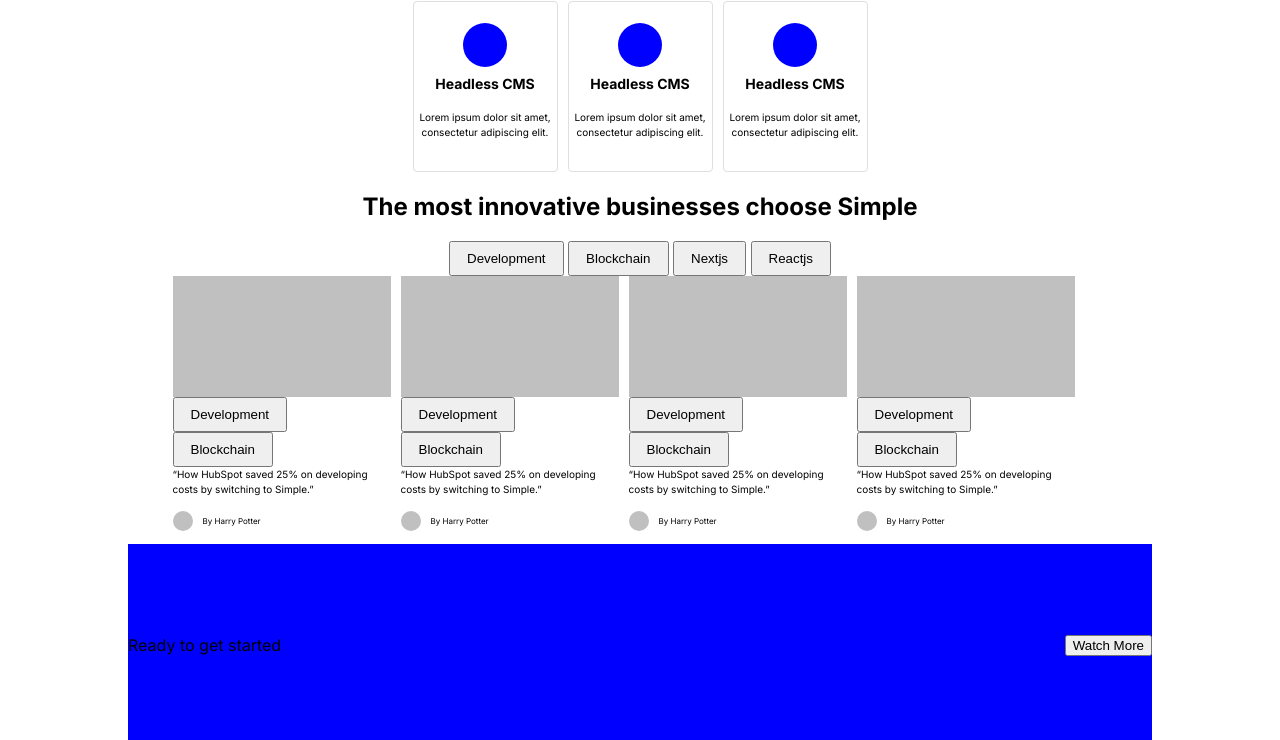
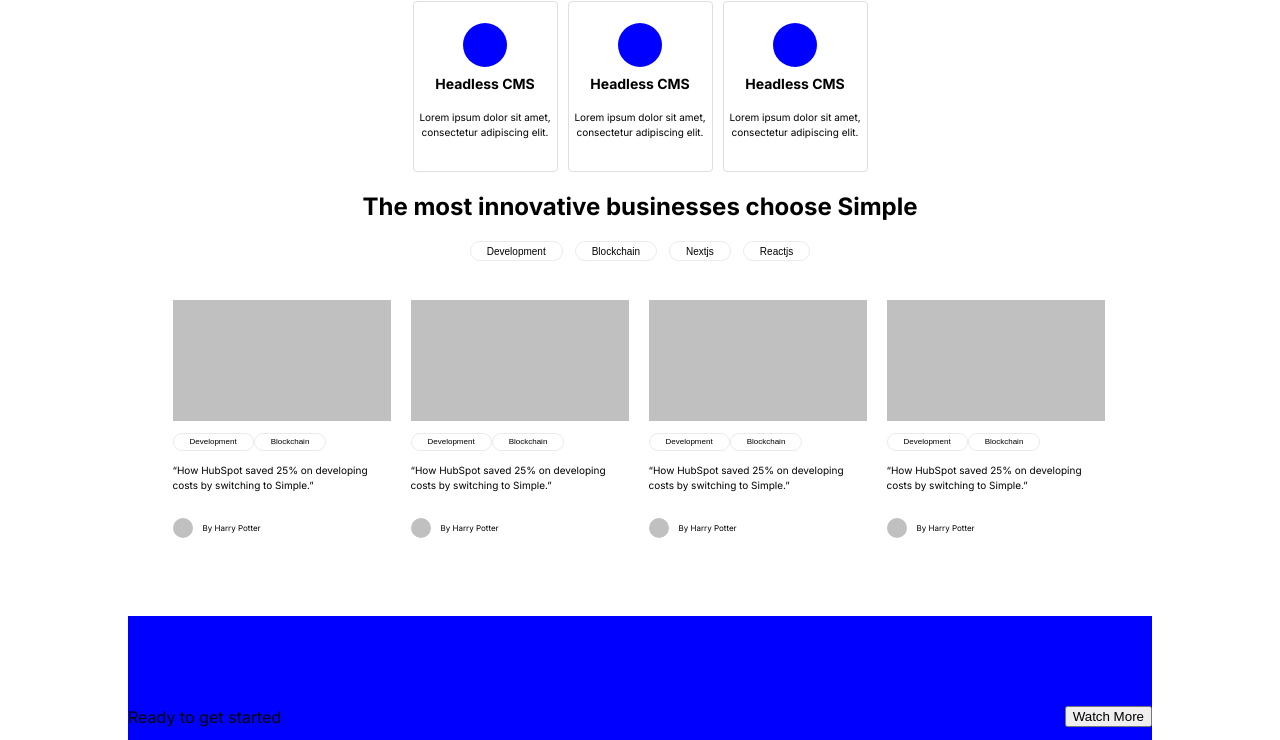
Before and after one commit to src1994/fs-html-css, a plain HTML site: page html-css-final/landing-page/index.html in a window 1280 px wide. Shown: the part 1285-2025 px from the top of the page. Drawn offline with Linux system fonts and the light colour scheme.

Commit message:
alterações botões articles section

```diff
--- a/html-css-final/landing-page/assets/css/buttons.scss
+++ b/html-css-final/landing-page/assets/css/buttons.scss
@@ -2,7 +2,12 @@
     text-decoration: none;
     width: auto;
     padding: 8px 16px 8px 16px;
+
 }
+.btn-round {
+    border-radius: 19px;
+}
+
 .btn-signup{
     color: white;
     background-color: #000000;
@@ -22,3 +27,70 @@
     text-decoration: none;
     color: #000000
 }
+// botoes articles header
+.btn-development {
+    display: flex;
+    align-items: center;
+    width: auto;
+    height: 20px;
+    font-size: 10px;
+    font-weight: 400;
+    background-color: #FFFFFF;
+    border: 0.5px solid #ECEBEB;
+}
+.btn-blockchain {
+    display: flex;
+    align-items: center;
+    width: auto;
+    height: 20px;
+    font-size: 10px;
+    font-weight: 400;
+    background-color: #FFFFFF;
+    border: 0.5px solid #ECEBEB;
+}
+
+.btn-nextjs {
+    display: flex;
+    align-items: center;
+    width: auto;
+    height: 20px;
+    font-size: 10px;
+    font-weight: 400;
+    background-color: #FFFFFF;
+    border: 0.5px solid #ECEBEB;
+}
+
+.btn-reactjs {
+    display: flex;
+    align-items: center;
+    width: auto;
+    height: 20px;
+    font-size: 10px;
+    font-weight: 400;
+    background-color: #FFFFFF;
+    border: 0.5px solid #ECEBEB;
+}
+
+
+// botõews cartões
+.btn-development-secundary {
+    display: flex;
+    align-items: center;
+    width: auto;
+    height: 18px;
+    font-size: 8px;
+    font-weight: 400;
+    background-color: #FFFFFF;
+    border: 0.5px solid #ECEBEB;
+}
+
+.btn-blockchain-secundary {
+    display: flex;
+    align-items: center;
+    width: auto;
+    height: 18px;
+    font-size: 8px;
+    font-weight: 400;
+    background-color: #FFFFFF;
+    border: 0.5px solid #ECEBEB;
+}
--- a/html-css-final/landing-page/assets/css/styles.scss
+++ b/html-css-final/landing-page/assets/css/styles.scss
@@ -1,6 +1,6 @@
 @import url('https://fonts.googleapis.com/css2?family=Inter:wght@100..900&display=swap');
 
-@import "./buttons";
+@import "./buttons.css";
 
 body {
     max-width: 100vw;
@@ -166,31 +166,42 @@ section{
     flex-direction: column;
     justify-content: center;
     align-items: center;
+    padding-bottom: 5%;
 
     .article-header {
       display: flex;
       justify-content: center;
       align-items: center;
       flex-direction: column;
+      padding-bottom: 3%;
+      .articles-header-buttons{
+        display: flex;
+        gap: 12px;
+      }
     }
 
     .article-body {
       display: flex;
       flex-wrap: wrap;
       width: 935px;
-      gap: 10px;
+      gap: 20px;
 
       .wrapper-box {
         display: flex;
         flex-direction: column;
         width: 218px;
         height: auto;
+        gap: 12px;
 
 
         .wrapper-box-img {
           width: 218px;
           height: 121px;
           background-color: silver;
+        }
+        .wrapper-box-buttons{
+            display: flex;
+            flex-direction: row;
         }
         .wrapper-box-text{
             text-align: left;
```
Also changed, not shown: html-css-final/landing-page/assets/css/buttons.css, html-css-final/landing-page/assets/css/styles.css, 4 other files.
